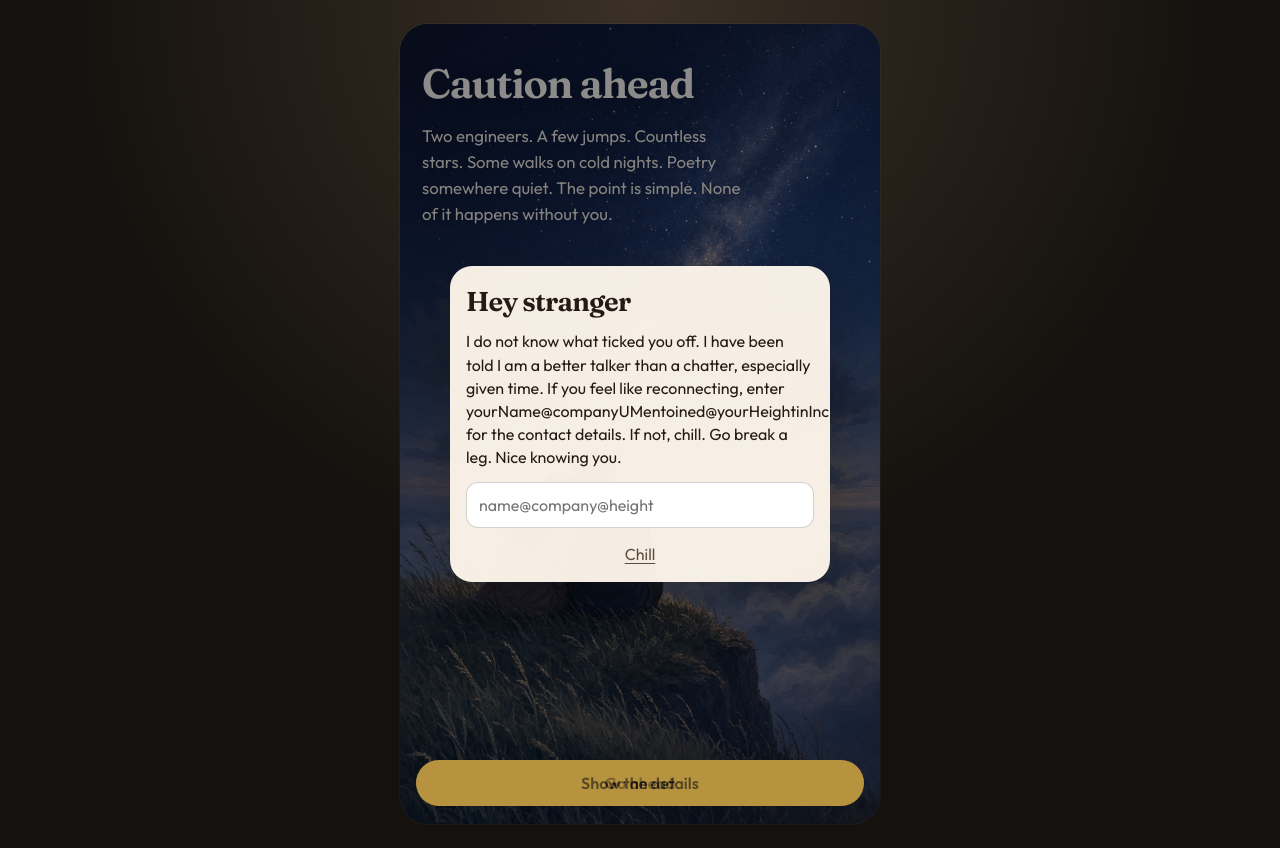
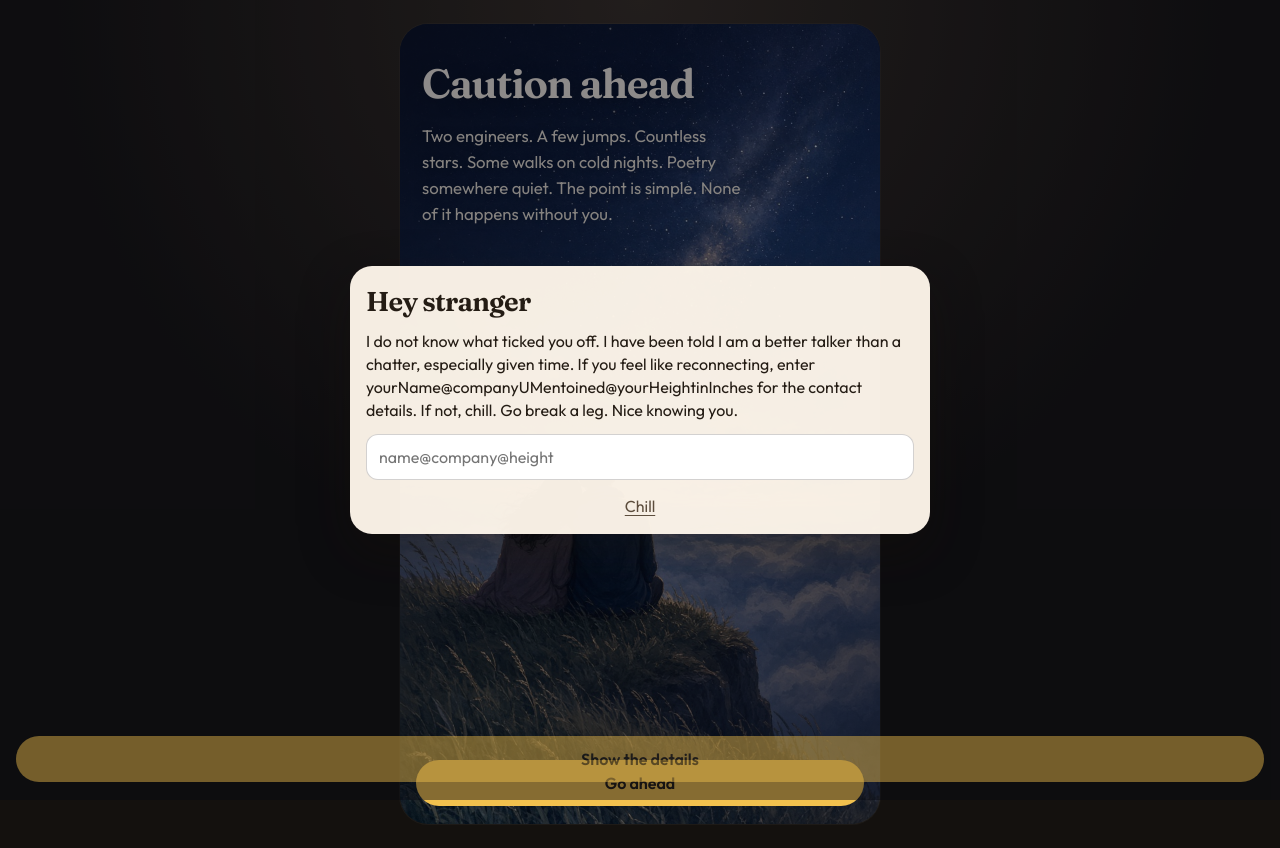
Before and after one commit to gautam-malik1578/us-v1, a React (Vite) app: page / in a window 1280 px wide. Built offline with nearby package versions, Linux system fonts and the light colour scheme.

Commit message:
some changes in sizet

```diff
--- a/src/index.css
+++ b/src/index.css
@@ -240,7 +240,7 @@ h1 {
 }
 
 .gate {
-  position: absolute;
+  position: fixed;
   inset: 0;
   z-index: 5;
   display: grid;
@@ -250,7 +250,7 @@ h1 {
 }
 
 .gate-card {
-  width: min(100%, 380px);
+  width: min(100%, 580px);
   max-height: min(86dvh, 640px);
   overflow: auto;
   padding: 18px 16px 14px;
```
